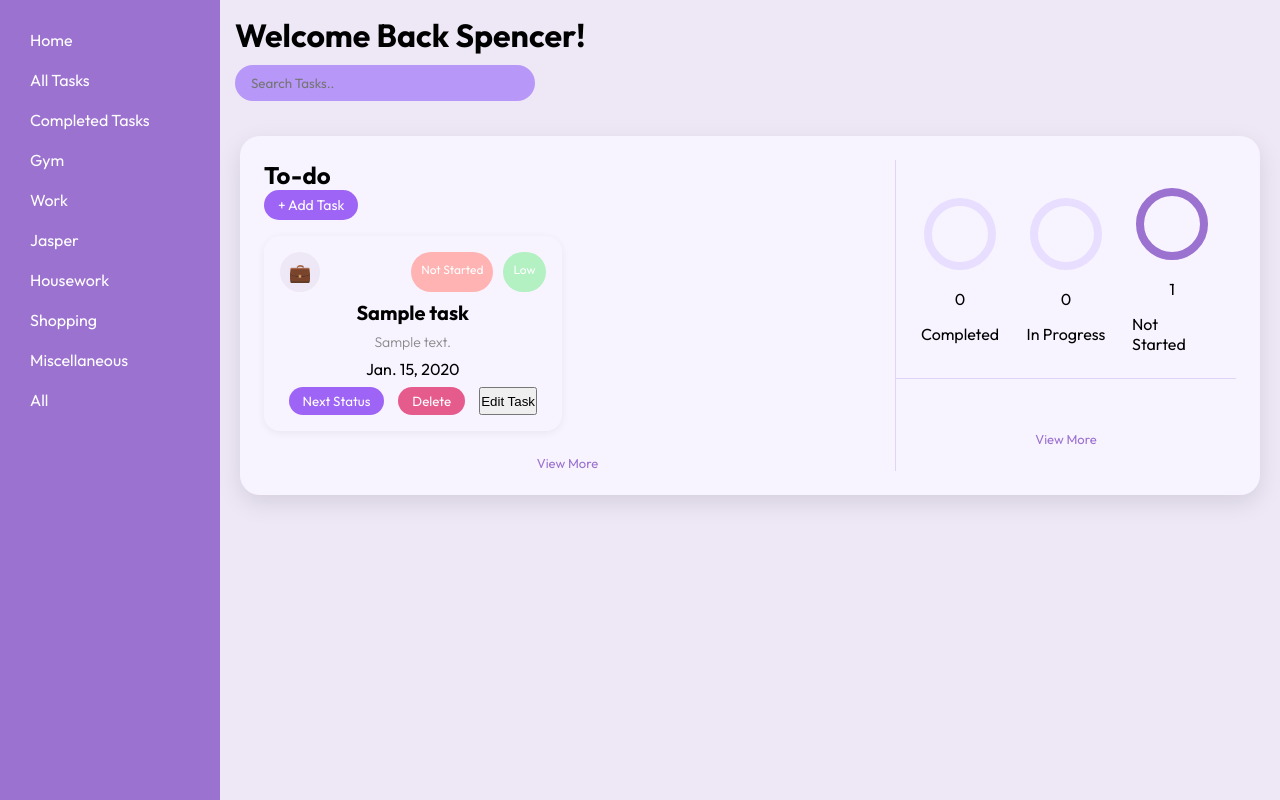
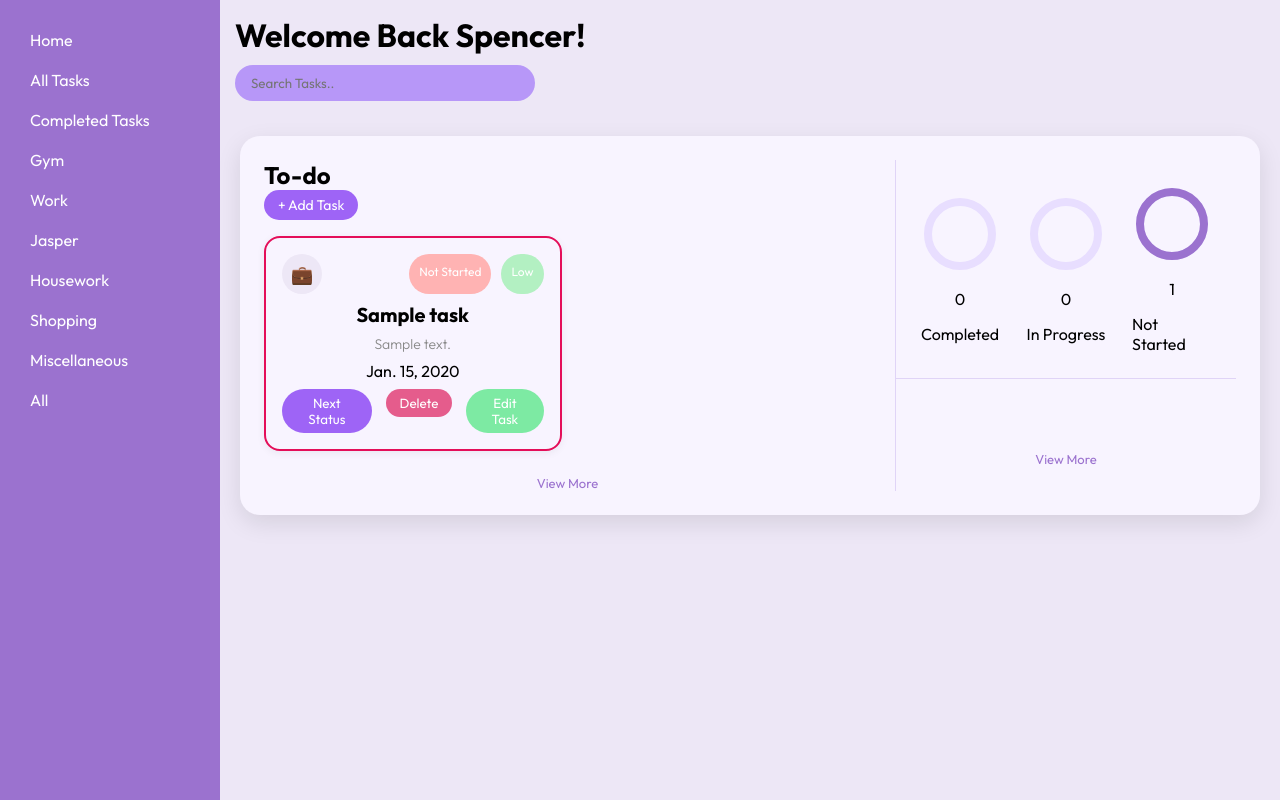
Before and after one commit to SpencerJ96/PTaskmanager, a Django app: page /tasks/ in a window 1280 px wide. Run offline with Django 5.2, Linux system fonts and the light colour scheme; tables that the repository leaves empty hold one stand-in row (values such as "Sample post"); some libraries are stand-ins or nearby versions; some web fonts are replaced.

Commit message:
Styled edit button and added overdue class condition

```diff
--- a/tasks/static/tasks/style.css
+++ b/tasks/static/tasks/style.css
@@ -239,7 +239,9 @@ main{
 }
 .priority-high { background: #ffb3b3;
 }
-
+.overdue{
+	border: 2px solid #e40e59
+}
 .card-top{
 	display: flex;
 	justify-content: space-between;
@@ -284,6 +286,22 @@ main{
 }
 .deleteButton:hover{
 	background-color: #e40e59;
+	transform: scale(1.1);
+}
+
+.editButton{
+	border-radius: 25px;
+	background: #7deaa3;
+	color: #ffffff;
+	padding: 6px 14px;
+	font-family: 'Outfit', sans-serif;
+	border: none;
+	transition: background 0.2s, transform 0.2s;
+	cursor: pointer;
+}
+
+.editButton:hover{
+	background:  #23e165;
 	transform: scale(1.1);
 }
 /* ----- RING SECTION */
--- a/tasks/templates/tasks/task_list.html
+++ b/tasks/templates/tasks/task_list.html
@@ -42,7 +42,7 @@
 	<div class="todo-grid" id="todo-grid">
 		{% for each_task in all_tasks|slice:":6" %}
 
-		<div class="task-card">
+		<div class="task-card {% if each_task.due_date < today %}overdue{% endif %}">
 			<div class="card-top">
 			<span class="task-icon">
 				{% if each_task.category == "gym" %}🏋️
--- a/tasks/views.py
+++ b/tasks/views.py
@@ -14,6 +14,7 @@ def task_list(request):
 	completed =  Task.objects.filter(status="completed").count()
 	inProgress = Task.objects.filter(status="inProgress").count()
 	notStarted = Task.objects.filter(status="notStarted").count()
+	today = timezone.now().date()
 
 	total = notStarted + inProgress + completed
 
@@ -25,7 +26,7 @@ def task_list(request):
 	notStarted_offset = 251 - (notStarted / total * 251) if total > 0 else 251
 
 
-	#Pass six pieces of data to the template, what to reference them as first and their actual values second
+	#Pass pieces of data to the template, what to reference them as first and their actual values second (Context)
 	return render(request, "tasks/task_list.html", {
 		"all_tasks": all_tasks,
 		"completed" : completed,
@@ -34,7 +35,8 @@ def task_list(request):
 		"notStarted" : notStarted,
 		"completed_offset" : completed_offset,
 		"inProgress_offset" : inProgress_offset,
-		"notStarted_offset" : notStarted_offset
+		"notStarted_offset" : notStarted_offset,
+		"today" : today
 	})
 
 
```
